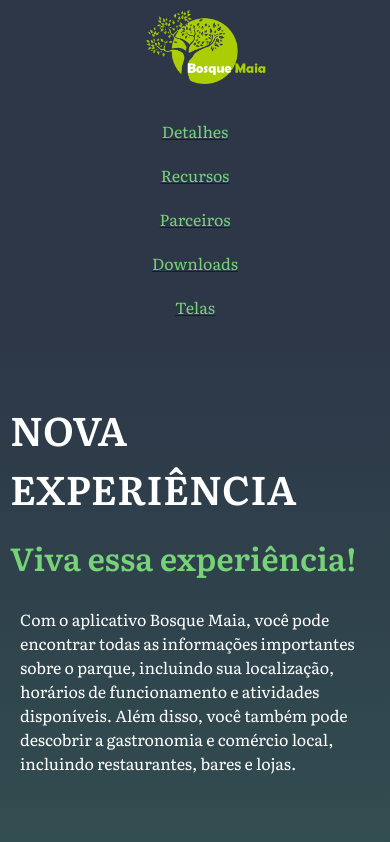
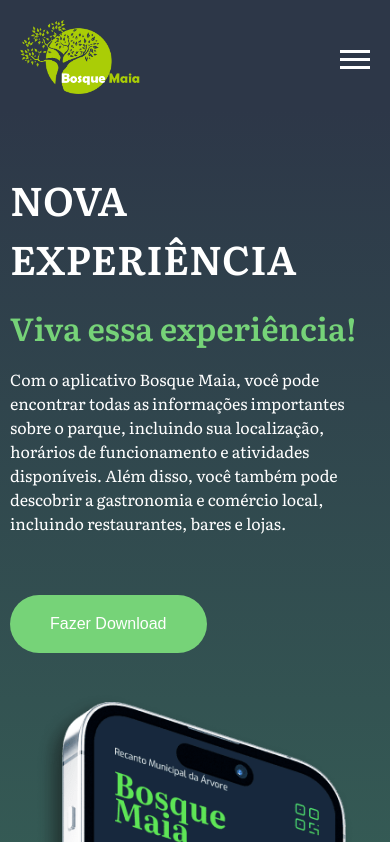
Before and after one commit to daniel3g/bosque-maia, a plain HTML site: page index.html in a window 390 px wide. Shown: the top 842 px of the page. Drawn offline with Linux system fonts and the light colour scheme.

Commit message:
add toglle menu

```diff
--- /dev/null
+++ b/assets/script.js
@@ -0,0 +1,4 @@
+const menuToggle = document.querySelector('.menu-toggle');
+const nav = document.querySelector('#menu');
+
+menuToggle.addEventListener("click", () => nav.classList.toggle("active"));
--- a/assets/style.css
+++ b/assets/style.css
@@ -33,6 +33,23 @@ hr{
 
 }
 
+.menu-toggle {
+    display: none;
+    border: none;
+    background: none;
+    border-top: 3px solid #fff;
+    cursor: pointer;
+}
+
+.menu-toggle::before, .menu-toggle::after {
+    content: " ";
+    display: block;
+    width: 30px;
+    height: 3px;
+    background: #fff;
+    margin-top: 5px;
+}
+
 #bar-menu{
     display: flex;
     align-items: center;
@@ -59,6 +76,10 @@ hr{
     display: inline-block;
     padding: 20px;
     color: #76D378;
+    text-decoration: none;
+}
+
+.nav-menu a {
     text-decoration: none;
 }
 
@@ -391,19 +412,48 @@ hr{
     /* Quando a largura da tela for igual ou inferior a 768px */
     /* Mude a aparência para telas menores, como tablets */
 
-    p {
-        padding: 10px;
+    .menu-toggle {
+        display: block;
+        z-index: 1;
+    }
+
+    .nav-menu {
+        display: flex;
+        flex-direction: column;
+        position: fixed;
+        top: 0;
+        left: 0;
+        width: 100vw;
+        height: 100vh;
+        background-color: #2D3748;
+        clip-path: circle(100px at 90% -15%);
+        transition: 1s ease-out;
+
+        justify-content: space-around;
+        align-items: center;
+        gap: 0;
+        pointer-events: none;
+        z-index: 0;
+    }
+
+    #menu.active .nav-menu {
+        clip-path: circle(1500px at 90% -15%);
+        pointer-events: all;
     }
 
     /* Estilos para o cabeçalho */
     #bar-menu {
-      flex-direction: column;
-      width: 100vw;
-      padding: auto 10px;
+      padding: 10px;
+      justify-content: space-between;
+    }
+
+    #logo {
+        margin-left: 10px;
     }
 
     #menu {
-      width: 100%;
+      display: flex;
+      justify-content: right;
       text-align: center;
       padding: 10px;
     }
@@ -431,7 +481,7 @@ hr{
     }
 
     #celular-header {
-      width: 100%;
+      width: 320px;
     }
 
     #details{
@@ -460,7 +510,7 @@ hr{
     }
 
     #resources-center img {
-      width: 100%;
+      width: 320px;
       padding: 10px;
     }
 
@@ -488,14 +538,15 @@ hr{
 
     #download-left, #download-right {
       width: 100%;
+      align-items: center;
     }
 
     #download-left img {
-      width: 100%;
+      width: 320px;
     }
 
     #download-right img {
-      width: 60%;
+      width: 180px;
     }
 
     /* Estilos para a seção de capturas de tela */
@@ -513,7 +564,7 @@ hr{
     }
 
     #screenshot-images img {
-        width: 100%;
+        width: 320px;
     }
 
     /* Estilos para a seção de registro */
@@ -527,7 +578,7 @@ hr{
     }
 
     #register-left img {
-      width: 100%;
+      width: 320px;
     }
 
     #footer-info {
--- a/index.html
+++ b/index.html
@@ -27,7 +27,9 @@
             <div id="logo">
                 <img id="image-logo" src="assets/images/logo.png" alt="logo bosque maia">
             </div>
+
             <div id="menu">
+                <button class="menu-toggle"></button>
                 <ul class="nav-menu">
                     <a href="#details"><li>Detalhes</li></a>
                     <a href="#resources"><li>Recursos</li></a>
@@ -259,6 +261,6 @@
         </div>
     </footer>
 
-    <script src="script.js"></script>
+    <script src="assets/script.js"></script>
 </body>
 </html>
```
